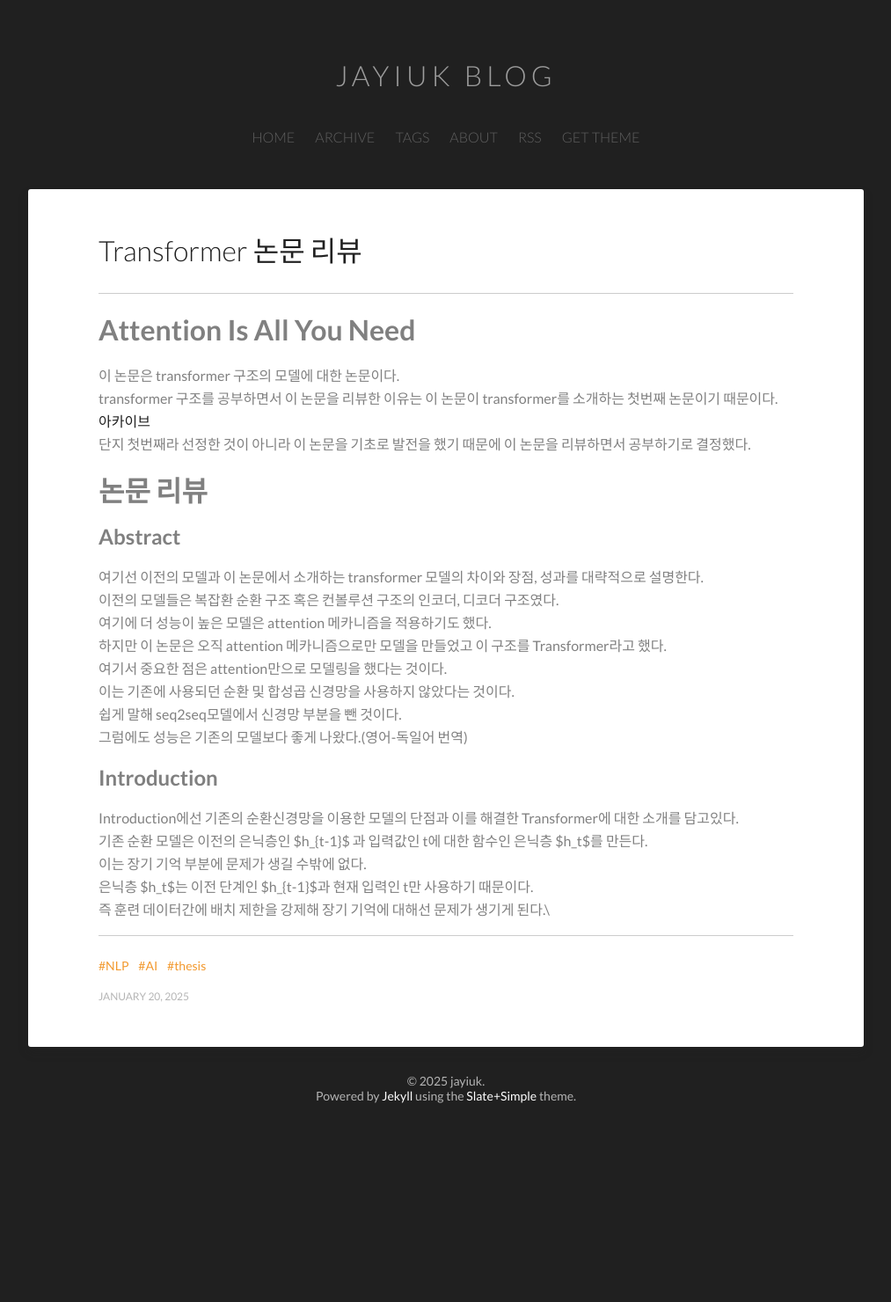
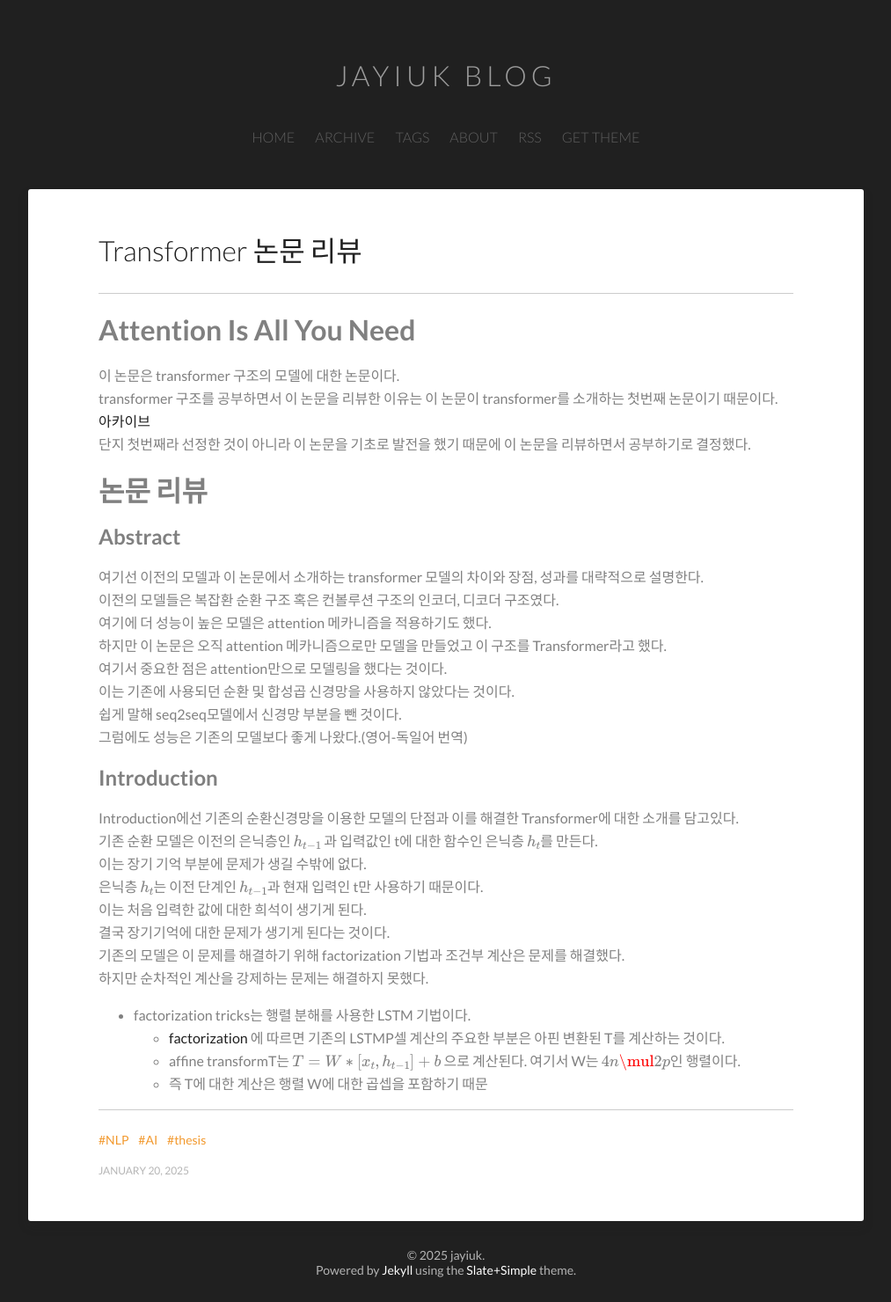
Before and after one commit to jayiuk/jayiuk.github.io, a Jekyll site: the page built from _posts/2025-01-20-transformer-review.md, in a window 1280 px wide. Shown: the whole page at 88% size, without its empty margins (133-1146 px from the left). Built offline with Jekyll 4.4.1, drawn with Linux system fonts in a browser that asks for light colours; formulas are drawn with MathJax 3; comment, search, counter and statistics services are not loaded; before the commit the page ends 1282 px from its top, so only the background shows below that.

Commit message:
attention is all you need review

```diff
--- a/_posts/2025-01-20-transformer-review.md
+++ b/_posts/2025-01-20-transformer-review.md
@@ -27,7 +27,14 @@ transformer 구조를 공부하면서 이 논문을 리뷰한 이유는 이 논
 
 ## Introduction
 Introduction에선 기존의 순환신경망을 이용한 모델의 단점과 이를 해결한 Transformer에 대한 소개를 담고있다.\
-기존 순환 모델은 이전의 은닉층인 $h_{t-1}$ 과 입력값인 t에 대한 함수인 은닉층 $h_t$를 만든다.\
+기존 순환 모델은 이전의 은닉층인 $$h_{t-1}$$ 과 입력값인 t에 대한 함수인 은닉층 $$h_t$$를 만든다.\
 이는 장기 기억 부분에 문제가 생길 수밖에 없다.\
-은닉층 $h_t$는 이전 단계인 $h_{t-1}$과 현재 입력인 t만 사용하기 때문이다.\
-즉 훈련 데이터간에 배치 제한을 강제해 장기 기억에 대해선 문제가 생기게 된다.\
+은닉층 $$h_t$$는 이전 단계인 $$h_{t-1}$$과 현재 입력인 t만 사용하기 때문이다.\
+이는 처음 입력한 값에 대한 희석이 생기게 된다.\
+결국 장기기억에 대한 문제가 생기게 된다는 것이다.\
+기존의 모델은 이 문제를 해결하기 위해 factorization 기법과 조건부 계산은 문제를 해결했다.\
+하지만 순차적인 계산을 강제하는 문제는 해결하지 못했다.
+- factorization tricks는 행렬 분해를 사용한 LSTM 기법이다.
+    - [factorization](https://arxiv.org/abs/1703.10722) 에 따르면 기존의 LSTMP셀 계산의 주요한 부분은 아핀 변환된 T를 계산하는 것이다.
+    - affine transformT는 $$T = W * [x_t, h_{t-1}] + b$$ 으로 계산된다. 여기서 W는 $$4n \mul 2p$$인 행렬이다.
+    - 즉 T에 대한 계산은 행렬 W에 대한 곱셉을 포함하기 때문
```
